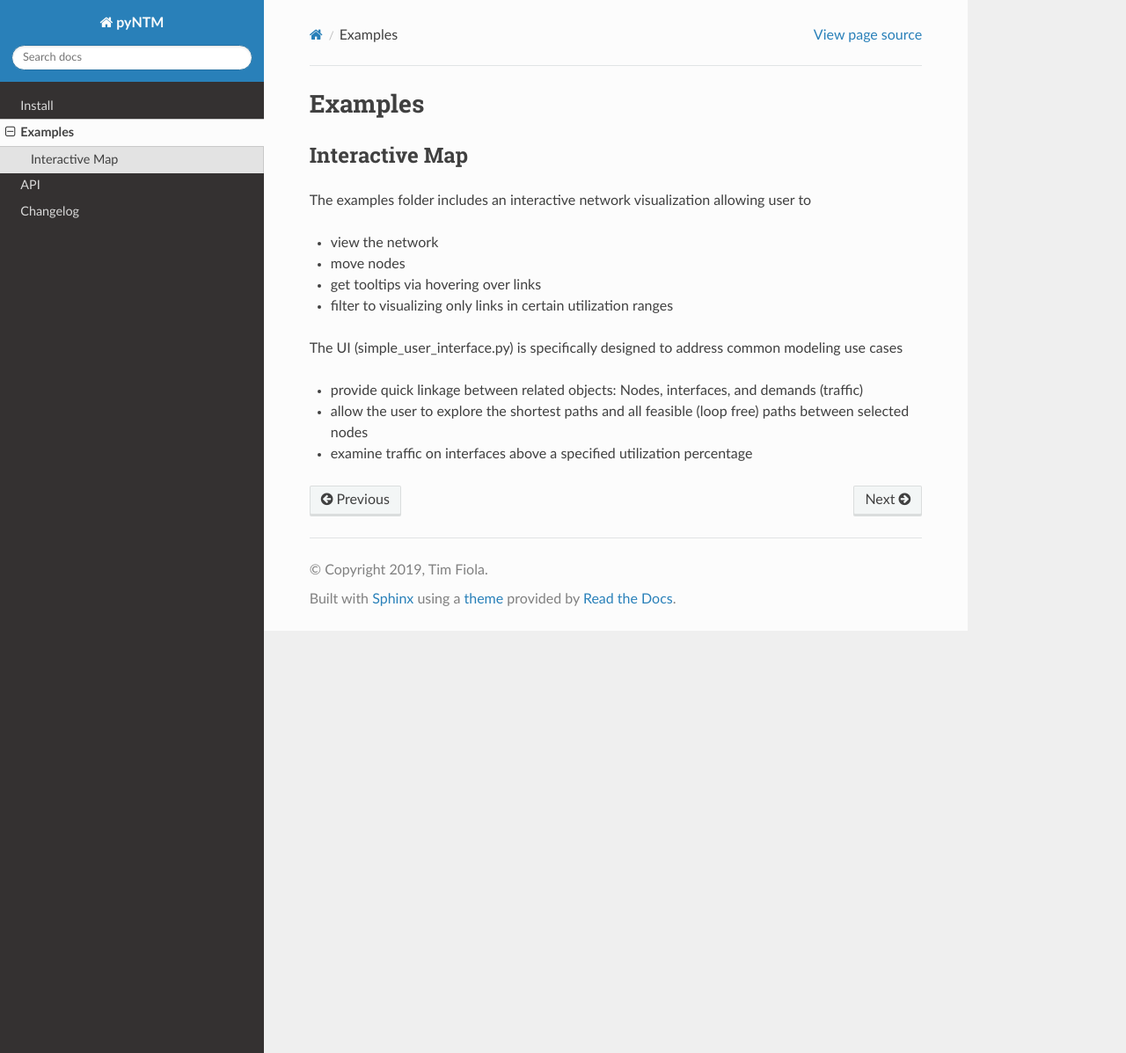
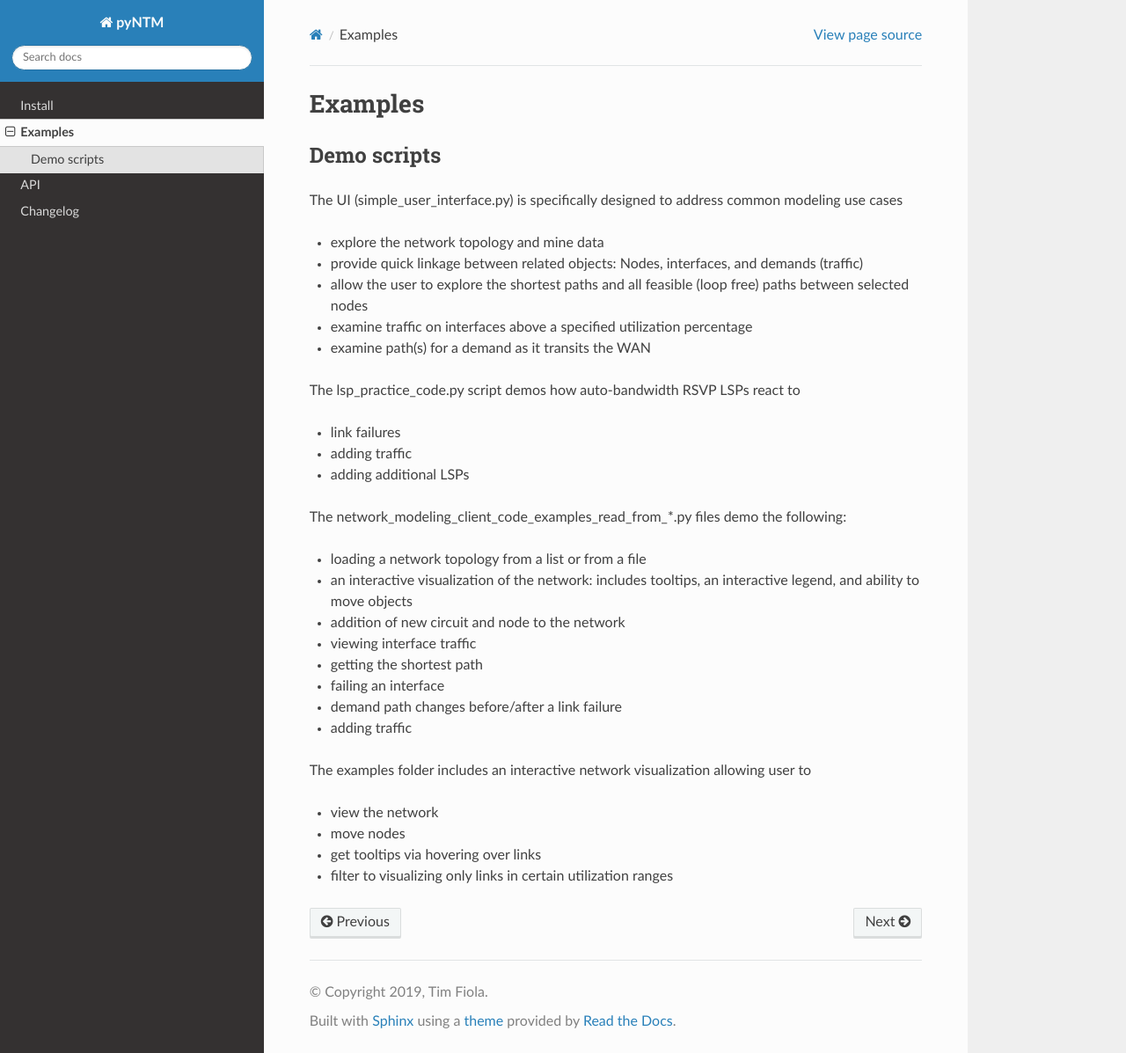
Before and after one commit to tim-fiola/network_traffic_modeler_py3, a Sphinx documentation site: the page built from docs/examples.rst, in a window 1280 px wide and 1197 px high. Shown: the whole window at 88% size. Built offline with Sphinx 7.4.7 and the Read the Docs theme 2.0.0, drawn with Linux system fonts in a browser that asks for light colours.

Commit message:
updated examples in documentation

```diff
--- a/docs/examples.rst
+++ b/docs/examples.rst
@@ -1,8 +1,34 @@
 Examples
 =========
 
-Interactive Map
+Demo scripts
 ----------------
+
+The UI (simple_user_interface.py) is specifically designed to address common modeling use cases
+
+* explore the network topology and mine data
+* provide quick linkage between related objects: Nodes, interfaces, and demands (traffic)
+* allow the user to explore the shortest paths and all feasible (loop free) paths between selected nodes
+* examine traffic on interfaces above a specified utilization percentage
+* examine path(s) for a demand as it transits the WAN
+
+The lsp_practice_code.py script demos how auto-bandwidth RSVP LSPs react to
+
+* link failures
+* adding traffic
+* adding additional LSPs
+
+The network_modeling_client_code_examples_read_from_*.py files demo the following:
+
+* loading a network topology from a list or from a file
+* an interactive visualization of the network: includes tooltips, an interactive legend, and ability to move objects
+* addition of new circuit and node to the network
+* viewing interface traffic
+* getting the shortest path
+* failing an interface
+* demand path changes before/after a link failure
+* adding traffic
+
 
 The examples folder includes an interactive network visualization allowing user to
 
```
Also changed, not shown: other parts of docs/examples.rst (+0 -6 lines).
